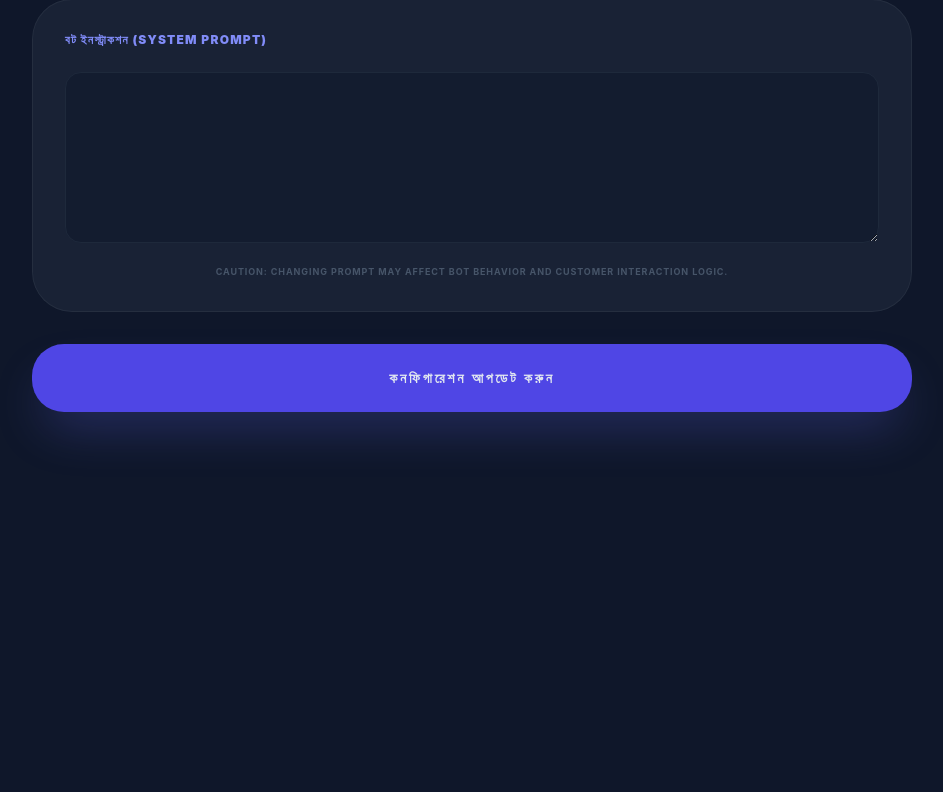
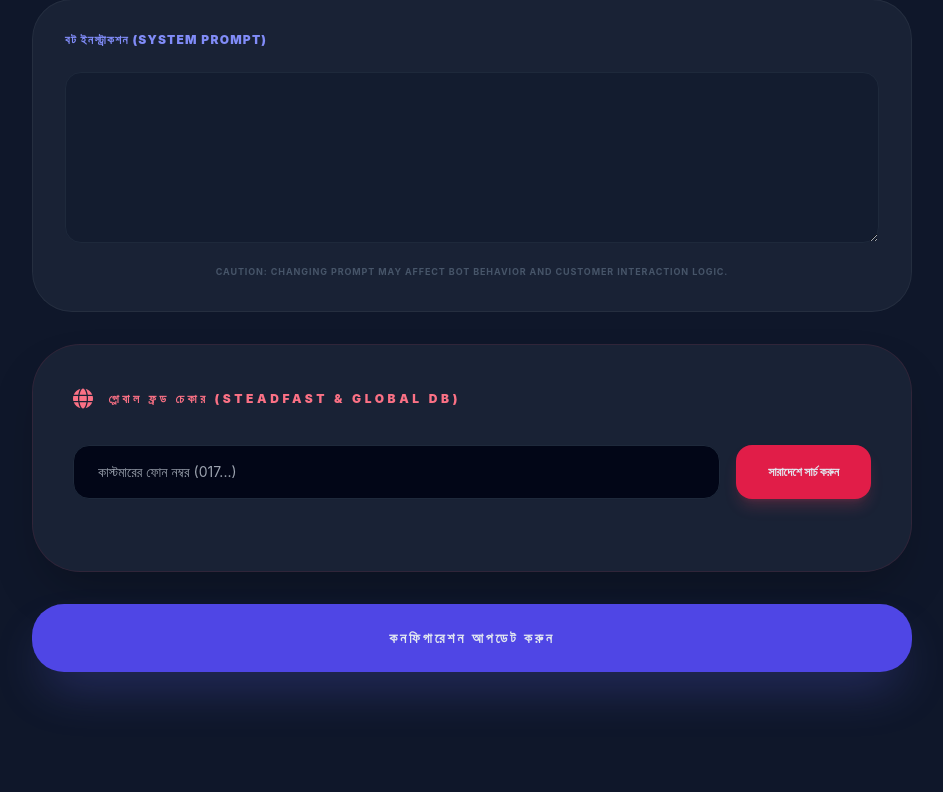
Before and after one commit to printthp/Dhaka-exclusive-sms-bot-wp-msg, a Flask app: template templates/settings.html in a window 1280 px wide. Shown: the part 1305-2097 px from the top of the page, without its empty margins (328-1271 px from the left). Before the commit the page ends 1749 px from the top, so only its background shows below. Run offline with Flask 2, Linux system fonts and the light colour scheme; the template is opened without the code that fills it, so the values that code supplies are empty; some libraries are stand-ins or nearby versions.

Commit message:
Update settings.html

```diff
--- a/templates/settings.html
+++ b/templates/settings.html
@@ -110,6 +110,66 @@
             <textarea name="ai_system_instruction" rows="6" class="w-full bg-slate-900/50 border border-slate-800 px-6 py-4 rounded-2xl outline-none focus:border-indigo-500 transition text-sm leading-relaxed">{{ settings.get('ai_system_instruction', '') }}</textarea>
             <p class="text-[9px] text-slate-600 mt-4 leading-relaxed uppercase font-bold tracking-widest text-center">Caution: Changing prompt may affect bot behavior and customer interaction logic.</p>
         </div>
+        <!-- ৬. গ্লোবাল ফ্রড ডিটেকশন (সারাদেশের ডেটাবেস থেকে) -->
+        <div class="glass p-10 rounded-[3rem] shadow-2xl border border-rose-500/10">
+            <h3 class="text-rose-400 font-black text-xs uppercase mb-8 tracking-[0.3em] flex items-center gap-3">
+                <i class="fa-solid fa-globe text-xl"></i> গ্লোবাল ফ্রড চেকার (Steadfast & Global DB)
+            </h3>
+
+            <div class="flex flex-col md:flex-row gap-4 mb-8">
+                <input type="text" id="fraudPhone" placeholder="কাস্টমারের ফোন নম্বর (017...)" class="flex-1 bg-[#020617] border border-slate-800 px-6 py-4 rounded-2xl focus:border-rose-500 outline-none transition text-sm">
+                <button type="button" onclick="checkFraud()" class="bg-rose-600 hover:bg-rose-500 px-8 py-4 rounded-2xl font-black text-xs uppercase transition-all shadow-lg shadow-rose-500/20">
+                    সারাদেশে সার্চ করুন
+                </button>
+            </div>
+
+            <!-- রেজাল্ট কার্ড (অটোমেটিক আপডেট হবে) -->
+            <div id="fraudResult" class="hidden p-6 bg-slate-900 border border-slate-800 rounded-3xl animate-pulse">
+                <div class="flex justify-between items-center">
+                    <div>
+                        <p id="res_phone" class="text-white font-black text-lg">017XXXXXXXX</p>
+                        <p id="res_status" class="text-[10px] uppercase font-bold mt-1">Checking Records...</p>
+                    </div>
+                    <div id="res_risk" class="text-3xl font-black text-rose-500">0%</div>
+                </div>
+                <div class="mt-6 grid grid-cols-2 gap-4">
+                    <div class="p-4 bg-black/40 rounded-2xl border border-slate-800">
+                        <p class="text-[9px] text-slate-500 uppercase font-black">সাকসেস রেট</p>
+                        <p id="res_success" class="text-sm font-black text-emerald-400">0%</p>
+                    </div>
+                    <div class="p-4 bg-black/40 rounded-2xl border border-slate-800">
+                        <p class="text-[9px] text-slate-500 uppercase font-black">রিটার্ন পার্সেল</p>
+                        <p id="res_return" class="text-sm font-black text-rose-400">0 বার</p>
+                    </div>
+                </div>
+            </div>
+        </div>
+
+<script>
+async function checkFraud() {
+    const phone = document.getElementById('fraudPhone').value;
+    if(!phone || phone.length < 11) return alert("সঠিক ফোন নম্বর দিন");
+
+    document.getElementById('fraudResult').classList.remove('hidden');
+    document.getElementById('res_status').innerText = "সারাদেশের কুরিয়ার ডেটাবেসে চেক করা হচ্ছে...";
+
+    try {
+        const response = await fetch(`/api/check-fraud?phone=${phone}`);
+        const data = await response.json();
+
+        document.getElementById('fraudResult').classList.remove('animate-pulse');
+        document.getElementById('res_phone').innerText = phone;
+        document.getElementById('res_status').innerText = data.risk > 50 ? "হাই-রিস্ক কাস্টমার!" : "নিরাপদ কাস্টমার";
+        document.getElementById('res_status').className = data.risk > 50 ? "text-[10px] uppercase font-bold mt-1 text-rose-500" : "text-[10px] uppercase font-bold mt-1 text-emerald-500";
+        document.getElementById('res_risk').innerText = data.risk + "%";
+        document.getElementById('res_success').innerText = data.success_rate + "%";
+        document.getElementById('res_return').innerText = data.return_count + " বার";
+    } catch(e) {
+        alert("সার্ভার এরর! আবার চেষ্টা করুন।");
+    }
+}
+</script>
+
 
         <!-- সেভ বাটন -->
         <button type="submit" class="w-full bg-indigo-600 hover:bg-white hover:text-indigo-600 py-6 rounded-[2rem] font-black uppercase text-sm tracking-[0.2em] shadow-2xl shadow-indigo-500/30 transition-all duration-500 transform hover:-translate-y-2 active:scale-95">
```
